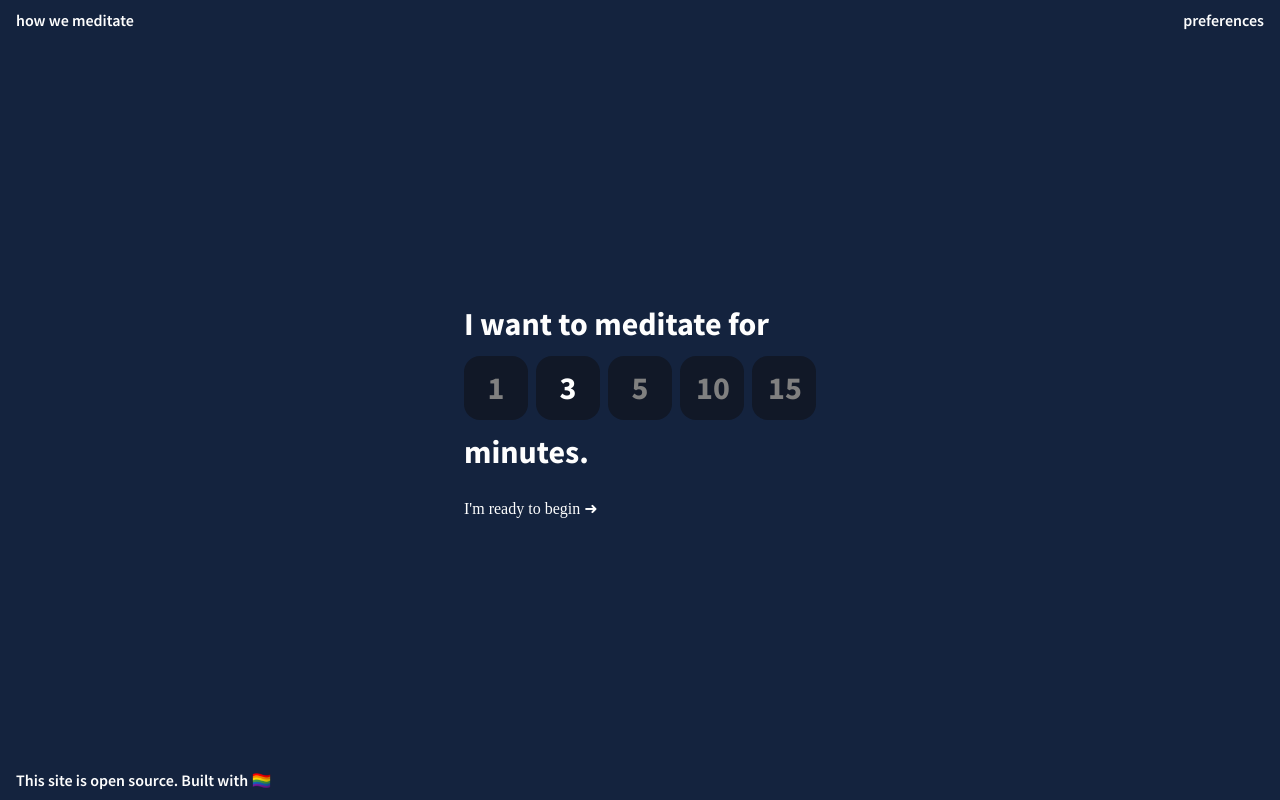
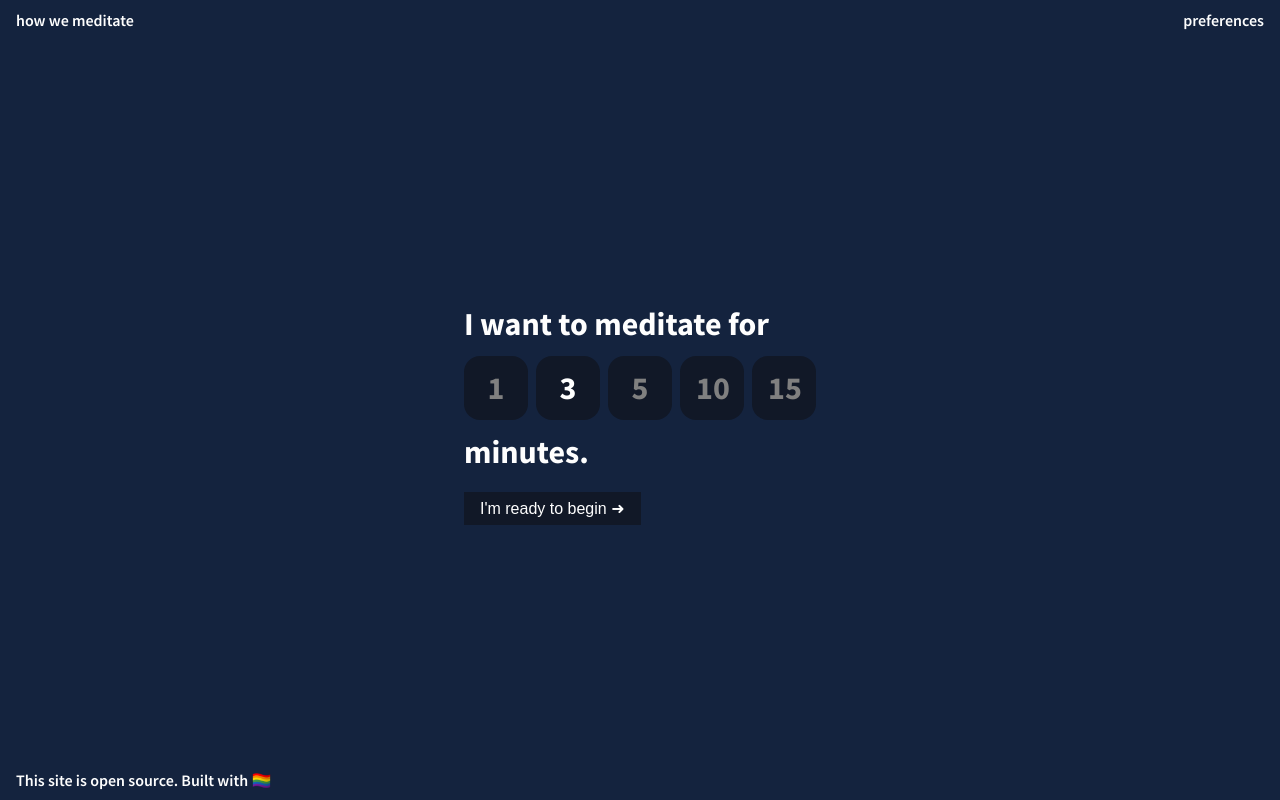
Before and after one commit to MurphyStudebaker/meditation, a Next.js app: page / in a window 1280 px wide. Built offline with nearby package versions, Linux system fonts and the light colour scheme; no server answers.

Commit message:
styled start button

```diff
--- a/components/startButton.js
+++ b/components/startButton.js
@@ -1,9 +1,15 @@
 import Link from "next/link"
-
+import styled from "styled-components"
 export default function Start ({ start }) {
     return (
-        <Link href="/meditating">
-            I'm ready to begin ➜
+        <Link href="/meditating" passHref>
+            <StyledLink>I'm ready to begin ➜</StyledLink>
         </Link>
     )
 }
+
+const StyledLink = styled.a`
+    font-family: "Crimson Pro", sans-serif;
+    background-color: rgb(17,24,39);
+    padding: var(--spacing) calc(2*var(--spacing));
+`
```
